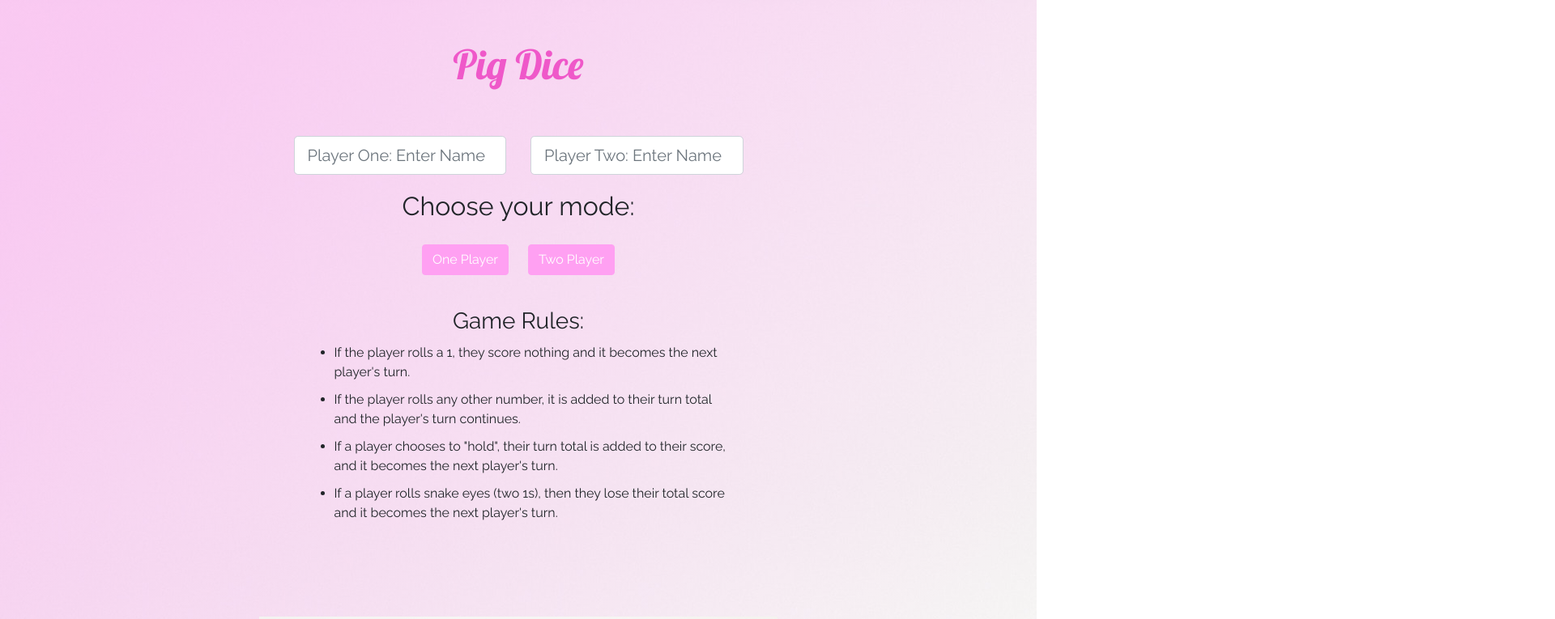
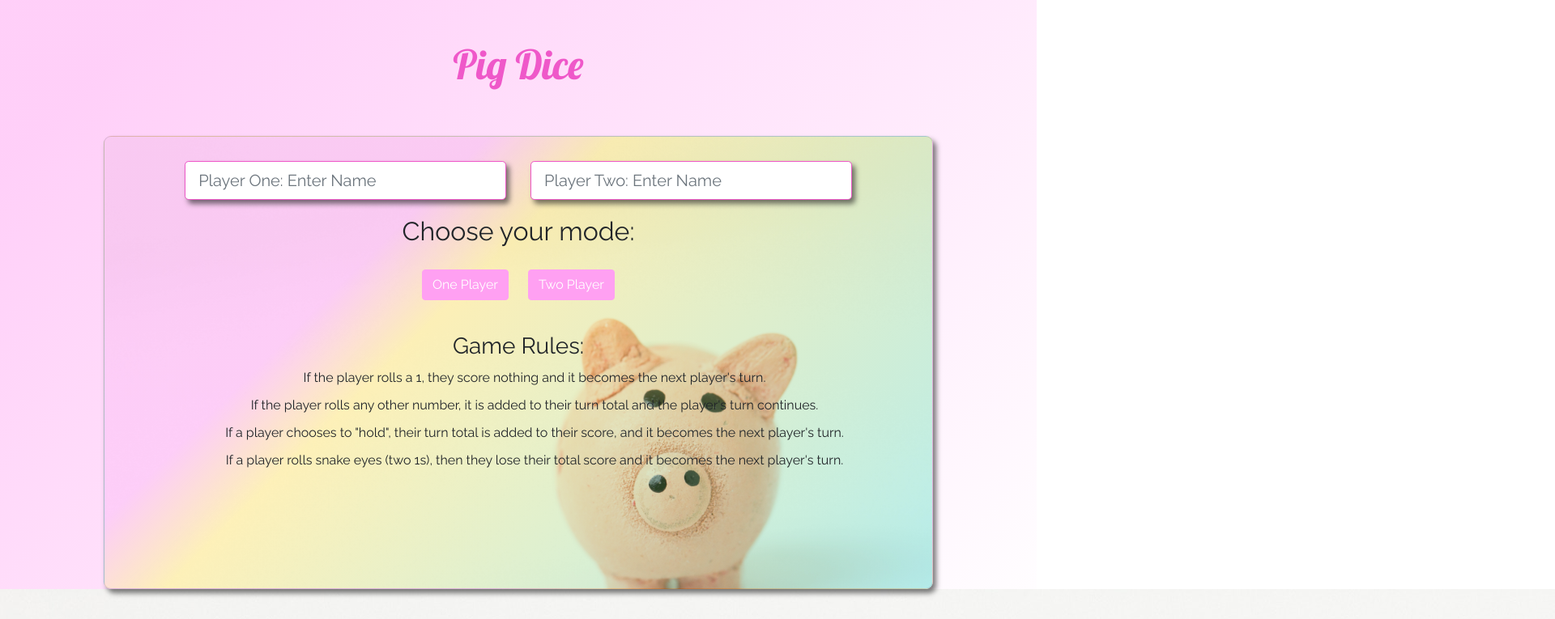
Before and after one commit to annieyshin/webpack_pig_dice, a plain HTML site: page index.html in a window 1280 px wide. Shown: the top 765 px of the page at 81% size, 1920 px wide, since content can reach past the window. Drawn offline with nearby package versions, Linux system fonts and the light colour scheme.

Commit message:
update style to card and add gradient

```diff
--- a/css/styles.css
+++ b/css/styles.css
@@ -14,12 +14,25 @@
   margin-bottom: 20px;
 }
 
-ul {
-  text-align: left;
+.form-control {
+  border-color: #ef58c9;
+  box-shadow: 4px 5px 6px rgba(34,34,34,0.6);
+}
+
+.card {
+  background: linear-gradient(135deg, rgba(255, 160, 242, 0.5) 30%, rgba(255, 212, 25, 0.3) 40%, rgba(20, 204, 196, 0.3)),
+              url('../img/pig.jpg') no-repeat;
+  background-size: cover;
+  box-sizing: border-box;
+  box-shadow: 4px 5px 6px rgba(34,34,34,0.6);
+  padding: 30px 5px;
+  border-radius: 9px;
+  width: 80%;
 }
 
 li {
   margin: 10px;
+  list-style-type: none;
 }
 
 html {
@@ -41,7 +54,7 @@ h1 {
     display: block;
     margin-left: auto;
     margin-right: auto;
-    width: 50%;
+    /*width: 80%;*/
 }
 
 form {
@@ -50,8 +63,7 @@ form {
 
 body{
   font-family: 'Raleway', sans-serif;
-  background:   linear-gradient(135deg, rgba(255, 160, 242, 0.5) 10%, transparent 100%) no-repeat,
-                url('../img/pig.jpg') no-repeat;
+  background:   linear-gradient(135deg, rgba(255, 160, 242, 0.5) 10%, transparent 100%) no-repeat;
   width: 100%;
   height: 100%;
 }
--- a/index.html
+++ b/index.html
@@ -2,6 +2,7 @@
 <html>
   <head>
     <meta charset="utf-8">
+    <meta name="viewport" content="width=device-width, initial-scale=1, shrink-to-fit=no">
     <link rel="stylesheet" href="https://stackpath.bootstrapcdn.com/bootstrap/4.1.1/css/bootstrap.min.css" integrity="sha384-WskhaSGFgHYWDcbwN70/dfYBj47jz9qbsMId/iRN3ewGhXQFZCSftd1LZCfmhktB" crossorigin="anonymous">
     <link href="css/styles.css" rel="stylesheet" type="text/css">
     <link href="https://fonts.googleapis.com/css?family=Lobster|Raleway" rel="stylesheet">
@@ -16,7 +17,7 @@
     <h1>Pig Dice</h1>
   </header>
   <body>
-    <div class="container">
+    <div class="container card">
       <div class="homepage center">
 
         <div class="p1p2names">
```
